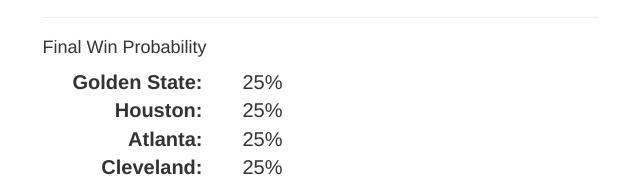
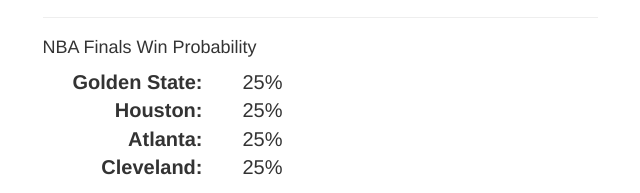
Before and after one commit to atadams/atadams.github.io, a plain HTML site: page index.html in a window 1280 px wide. Shown: the part 347-540 px from the top of the page, 320-960 px from the left. Drawn offline with nearby package versions, Linux system fonts and the light colour scheme.

Commit message:
Added "NBA Finals" text

```diff
--- a/index.html
+++ b/index.html
@@ -4,7 +4,7 @@
 		<meta charset="utf-8">
 		<meta http-equiv="X-UA-Compatible" content="IE=edge">
 		<meta name="viewport" content="width=device-width, initial-scale=1">
-		<title>Playoff Win Probability</title>
+		<title>NBA Finals Win Probability</title>
 
 		<link rel="stylesheet" href="https://maxcdn.bootstrapcdn.com/bootstrap/3.3.4/css/bootstrap.min.css">
 		<link rel="stylesheet" href="https://maxcdn.bootstrapcdn.com/bootstrap/3.3.4/css/bootstrap-theme.min.css">
@@ -87,7 +87,7 @@
 						</tbody>
 					</table>
 				<hr>
-					<h4>Final Win Probability</h4>
+					<h4>NBA Finals Win Probability</h4>
 					<dl class="dl-horizontal">
 						<dt>Golden State:</dt>
 						<dd id="gsprobdd">25%</dd>
```
